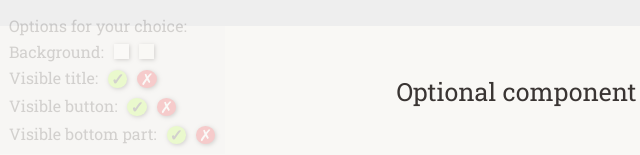
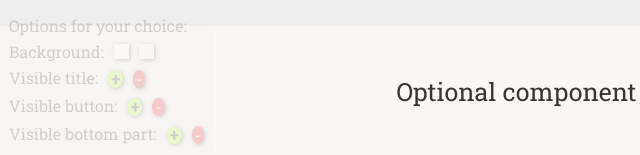
Before and after one commit to Smetan88/purina-test, a plain HTML site: page index.html in a window 1280 px wide. Shown: the part 636-791 px from the top of the page, 11-651 px from the left. Drawn offline with Linux system fonts and the light colour scheme.

Commit message:
Update index.html

```diff
--- a/index.html
+++ b/index.html
@@ -82,18 +82,18 @@
             </div>
             <div class="panel__option">
                 <p class="panel__option-text">Visible title:</p>
-                <span class="panel__option-btn option-title--visible">&#10003;</span>
-                <span class="panel__option-btn option-title--none">&#10007;</span>
+                <span class="panel__option-btn option-title--visible">+</span>
+                <span class="panel__option-btn option-title--none">-</span>
             </div>
             <div class="panel__option">
                 <p class="panel__option-text">Visible button:</p>
-                <span class="panel__option-btn option-btn--visible">&#10003;</span>
-                <span class="panel__option-btn option-btn--none">&#10007;</span>
+                <span class="panel__option-btn option-btn--visible">+</span>
+                <span class="panel__option-btn option-btn--none">-</span>
             </div>
             <div class="panel__option">
                 <p class="panel__option-text">Visible bottom part:</p>
-                <span class="panel__option-btn option-bottom--visible">&#10003;</span>
-                <span class="panel__option-btn option-bottom--none">&#10007;</span>
+                <span class="panel__option-btn option-bottom--visible">+</span>
+                <span class="panel__option-btn option-bottom--none">-</span>
             </div>
         </div>
         <div class="panel__btn">&#8594;</div>
```
